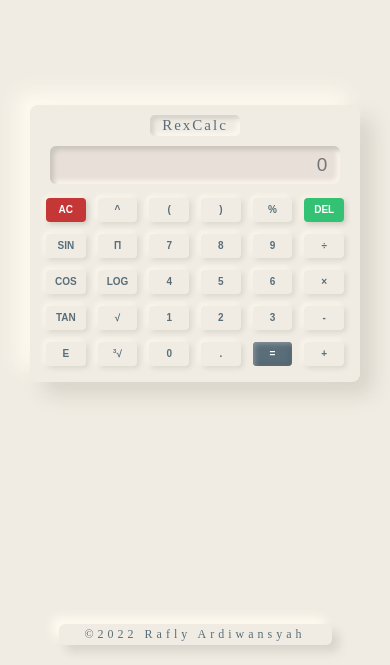
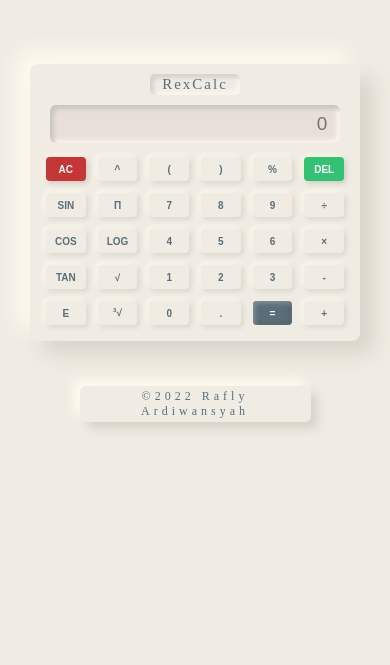
Before and after one commit to rafards/rex-calc, a plain HTML site: page index.html in a window 390 px wide. Shown: the part 179-844 px from the top of the page. Drawn offline with nearby package versions, Linux system fonts and the light colour scheme; a web font is replaced by a local one.

Commit message:
Update style.css

```diff
--- a/css/style.css
+++ b/css/style.css
@@ -147,10 +147,9 @@ body {
 
 /* Copyright Styling */
 .rex-copy {
-	position: absolute;
-	bottom: 20px;
 	font-family: 'Qahiri';
 	padding: 5px 15px;
+	margin-top: 45px;
 	border-radius: 6px;
 	text-align: center;
 	box-shadow: 13px 13px 20px #79767033, -13px -13px 20px #fffaf0;
@@ -176,7 +175,7 @@ body {
 	.rex-copy {
 		padding: 3px 12px;
 		border-radius: 6px;
-		margin-top: 30px;
+		margin-top: 45px;
 		box-shadow: 13px 13px 20px #79767033, -13px -13px 20px #fffaf0;
 	}
 	.rex-copy p {
```
